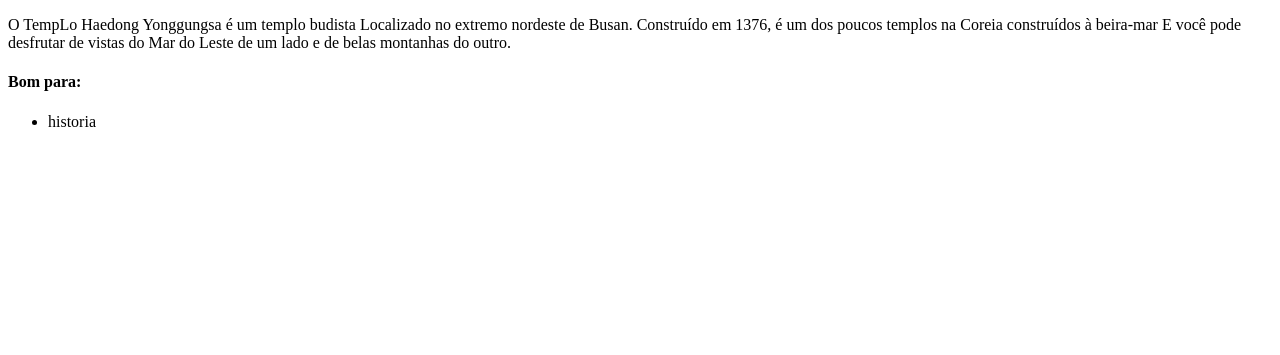
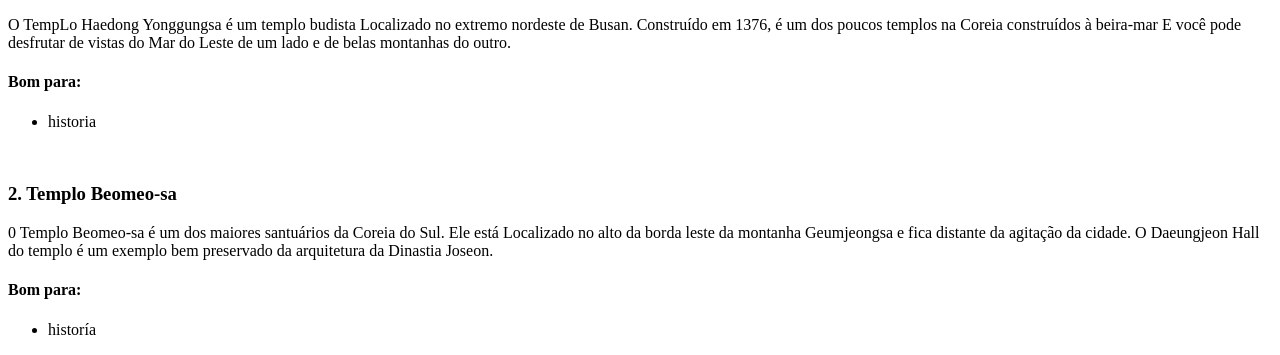
Before and after one commit to darios90210/locais-turisticos, a plain HTML site: page index.html in a window 1280 px wide. Shown: the part 1230-1585 px from the top of the page. Before the commit the page ends 1377 px from the top, so only its background shows below. Drawn offline with Linux system fonts and the light colour scheme.

Commit message:
section.destino_2 e seus conteúdos

```diff
--- a/index.html
+++ b/index.html
@@ -35,6 +35,17 @@ Os santuários budistas que pontilham a costa e as montanhas de Busan têm uma a
                 <li>historia</li>
             </ul>
         </section>
+
+        <section class="destino_2">
+            <img src="" alt="">
+            <h3>2. Templo Beomeo-sa</h3>
+            <p>0 Templo Beomeo-sa é um dos maiores santuários da Coreia do Sul. Ele está Localizado no alto da borda leste da montanha Geumjeongsa e fica distante da agitação da cidade. O Daeungjeon Hall do templo é um exemplo bem preservado da arquitetura da Dinastia
+            Joseon.</p>
+            <h4>Bom para:</h4>
+            <ul>
+                <li>historía</li>
+            </ul>
+        </section>
     </main>
 </div>
 
```
